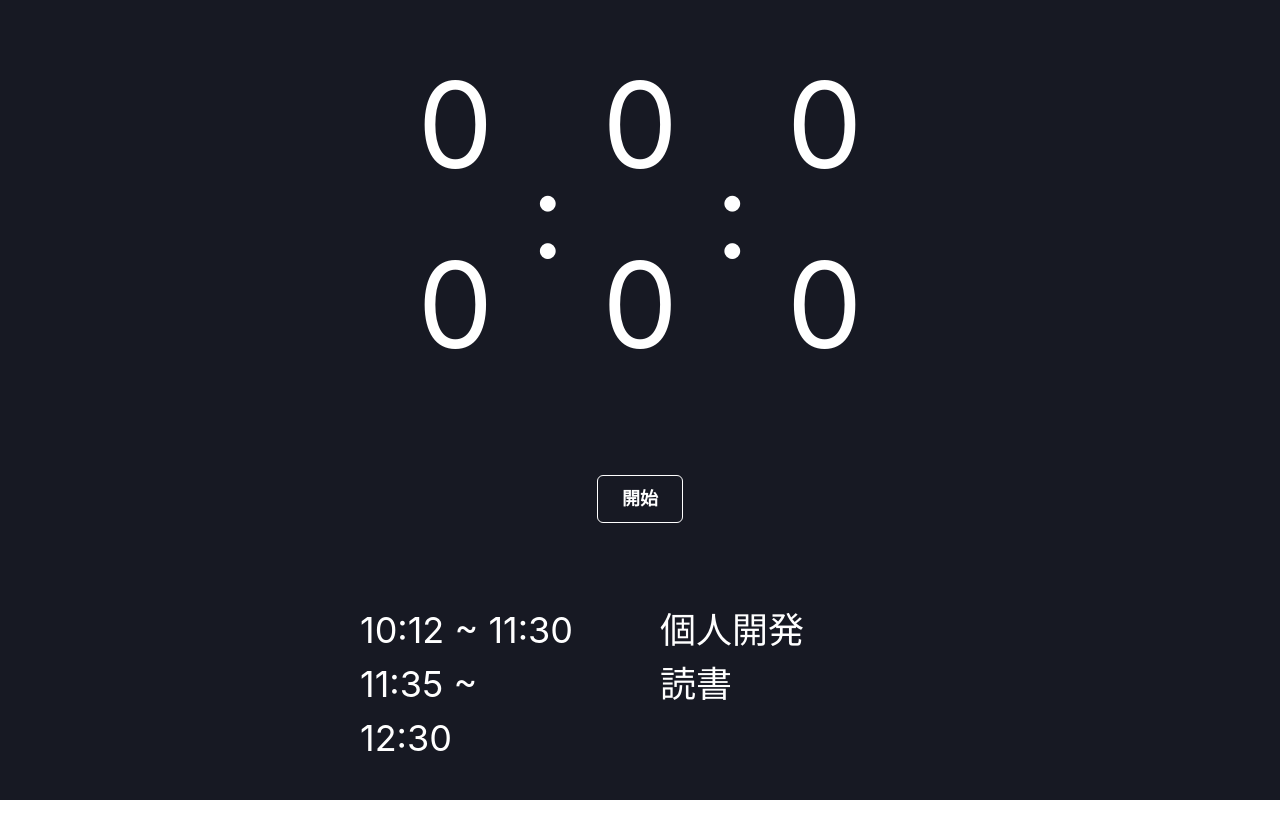
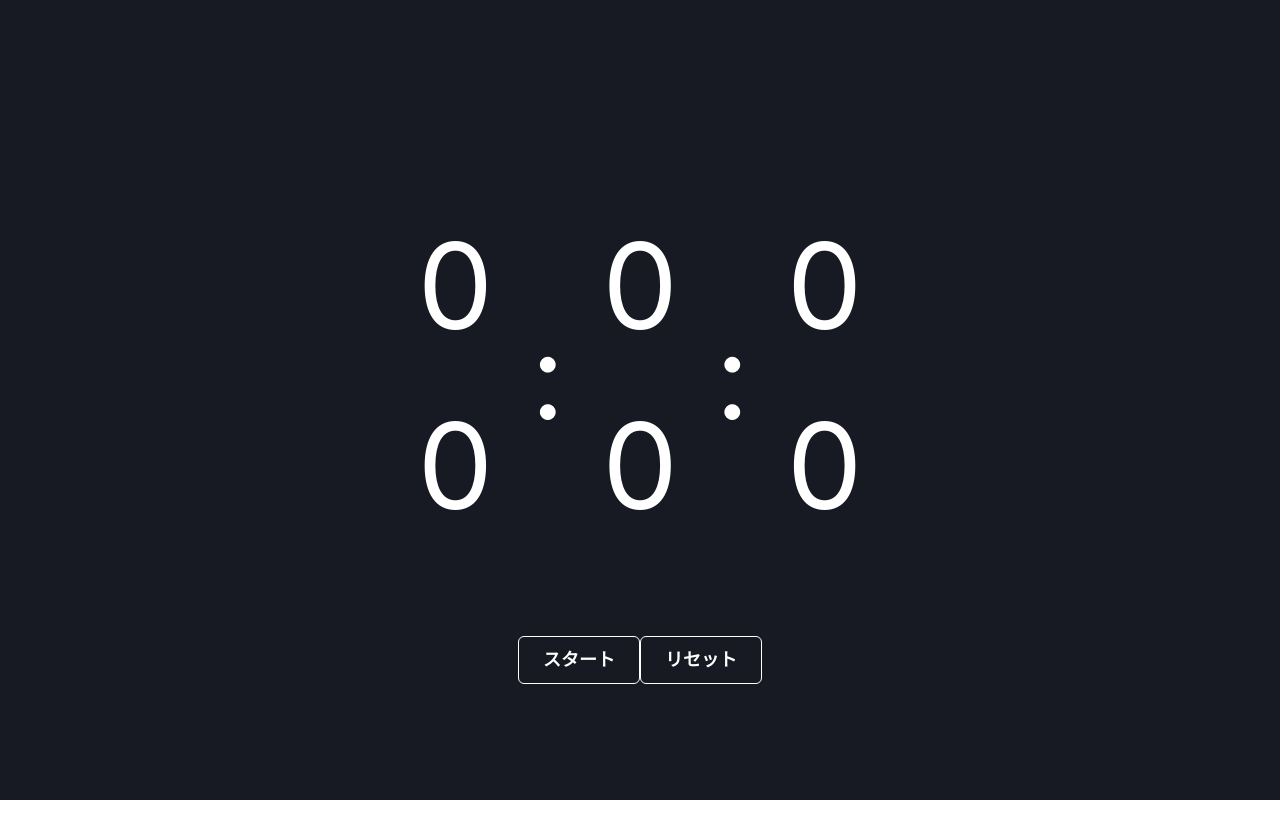
Before and after one commit to fumontr/task-fast, a Next.js app in the folder app/: page / in a window 1280 px wide. Shown: the top 838 px of the page. After the commit the page ends 800 px from the top, so only its background shows below. Built offline with nearby package versions, Linux system fonts and the light colour scheme.

Commit message:
:sparkles: リセットボタン追加

```diff
--- a/app/src/pages/index.tsx
+++ b/app/src/pages/index.tsx
@@ -15,6 +15,11 @@ const Home: NextPage = () => {
 
   const stopTimer = () => {
     setIsRunning(false)
+  }
+
+  const resetTimer = () => {
+    setIsRunning(false)
+    setElapceTime(0)
   }
 
   useEffect(() => {
@@ -57,7 +62,7 @@ const Home: NextPage = () => {
           {second.toString().padStart(2, '0')}
         </Text>
       </Flex>
-      <Flex>
+      <Flex direction="row">
         <Button
           color="white"
           size="lg"
@@ -69,7 +74,7 @@ const Home: NextPage = () => {
           onClick={() => startTimer()}
           display={isRunning ? 'none' : 'Flex'}
         >
-          開始
+          スタート
         </Button>
         <Button
           color="white"
@@ -82,28 +87,22 @@ const Home: NextPage = () => {
           onClick={() => stopTimer()}
           display={isRunning ? 'Flex' : 'none'}
         >
-          終了
+          ストップ
+        </Button>
+        <Button
+          color="white"
+          size="lg"
+          borderColor="white"
+          border="1px"
+          _hover={{ bg: 'gray.800' }}
+          _active={{ bg: 'gray.700' }}
+          bg="gray.900"
+          onClick={() => resetTimer()}
+        >
+          リセット
         </Button>
       </Flex>
-      <Flex p={20} direction="column" w="720px">
-        <Flex>
-          <Text fontSize="4xl" color="white" w="300px" pr="40px">
-            10:12 ~ 11:30
-          </Text>
-          <Text fontSize="4xl" color="white">
-            個人開発
-          </Text>
-        </Flex>
-        <Flex>
-          <Text fontSize="4xl" color="white" w="300px" pr="100px">
-            11:35 ~ 12:30
-          </Text>
-          <Text fontSize="4xl" color="white">
-            読書
-          </Text>
-        </Flex>
-      </Flex>
-    </Flex>
+    </Flex >
   )
 }
 
```
